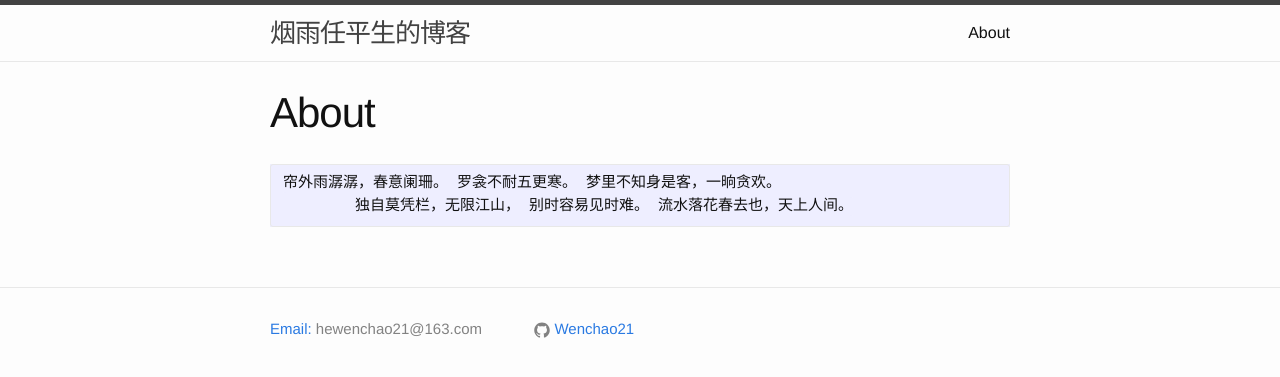
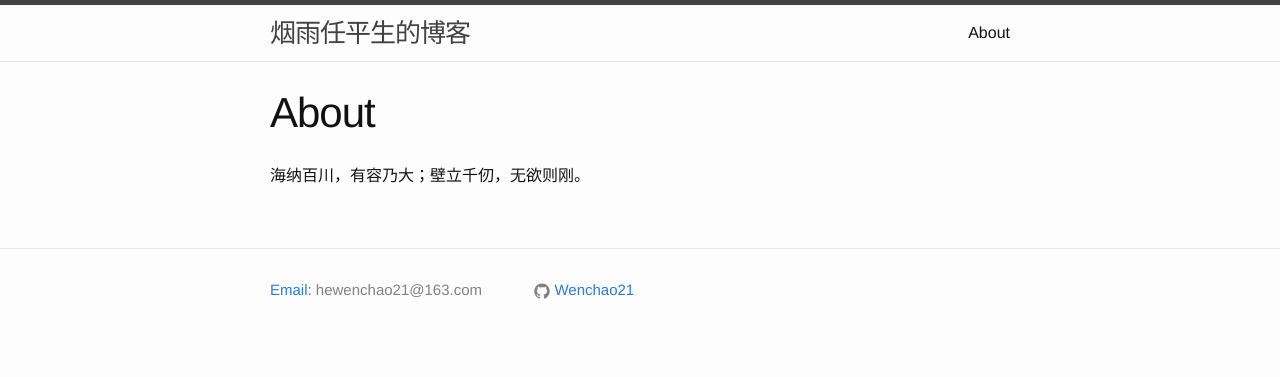
Before and after one commit to Wenchao21/Wenchao21.github.io, a Jekyll site: the page built from about.md, in a window 1280 px wide. Shown: the top 377 px of the page. Built offline with Jekyll 4.4.1, drawn with Linux system fonts in a browser that asks for light colours.

Commit message:
Update about.md
海纳百川，有容乃大；壁立千仞，无欲则刚。

```diff
--- a/about.md
+++ b/about.md
@@ -3,5 +3,5 @@ layout: page
 title: About
 permalink: /about/
 ---
-	帘外雨潺潺，春意阑珊。 罗衾不耐五更寒。 梦里不知身是客，一晌贪欢。
-   	独自莫凭栏，无限江山， 别时容易见时难。 流水落花春去也，天上人间。
+
+海纳百川，有容乃大；壁立千仞，无欲则刚。
```
